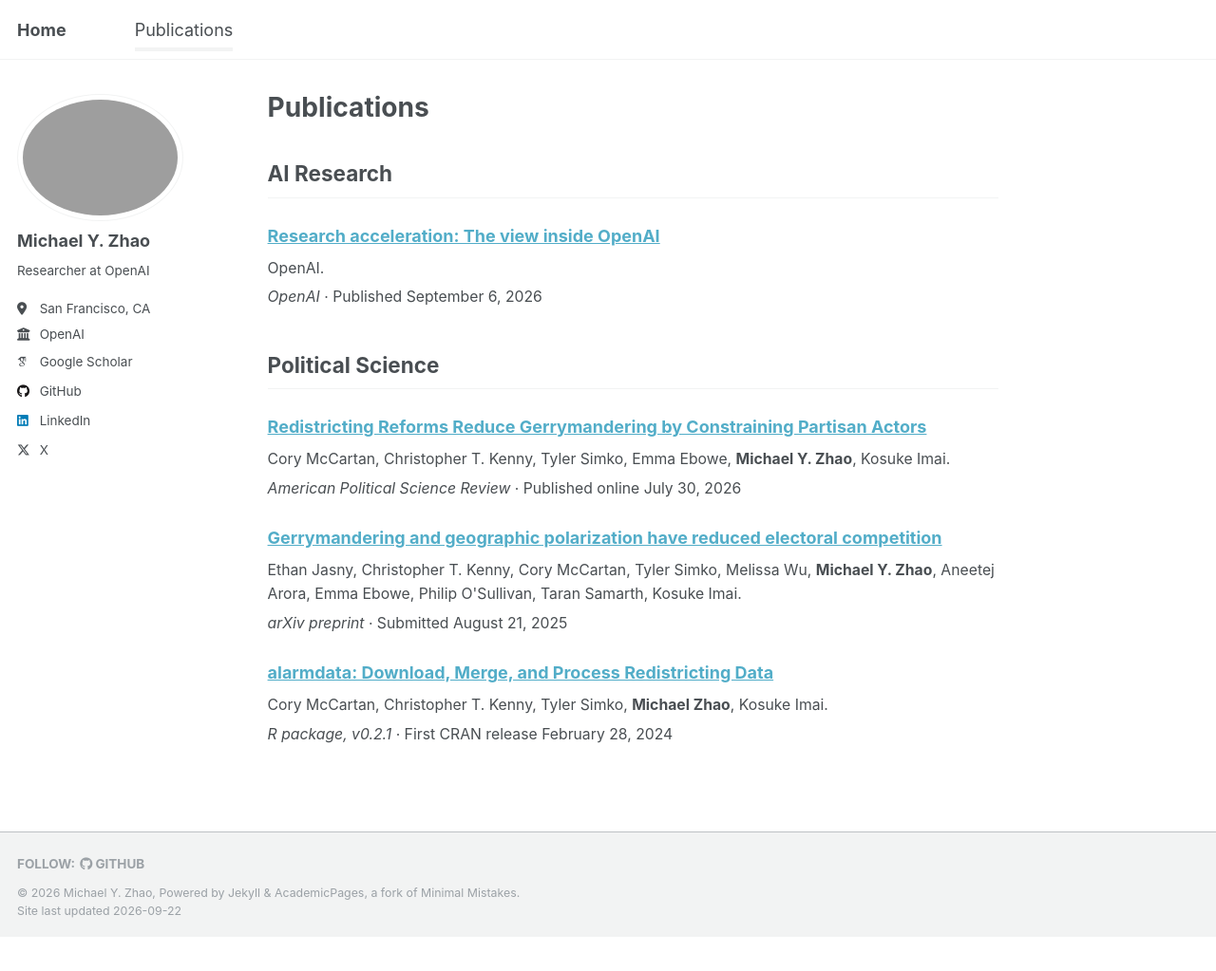
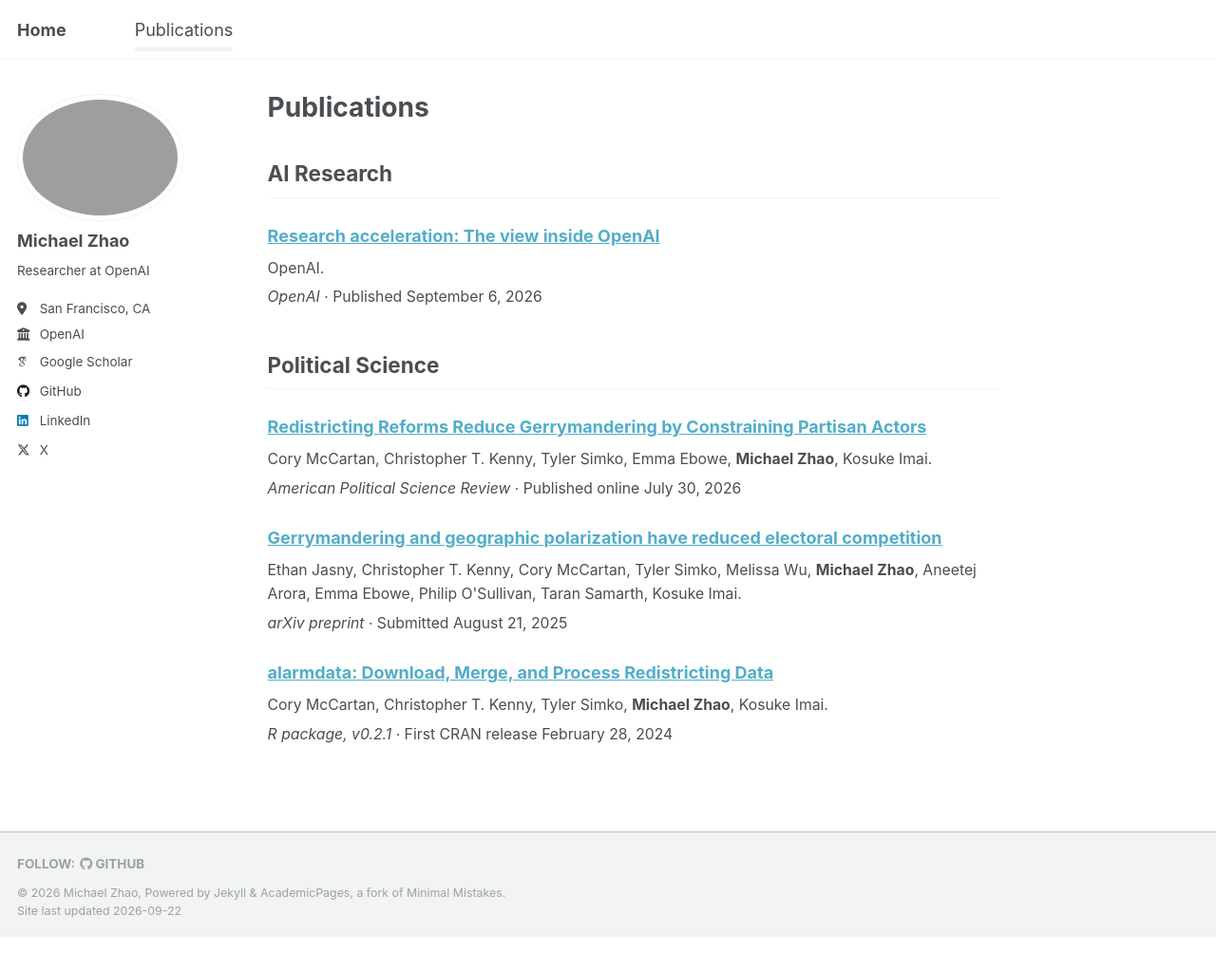
Before and after one commit to mzhao80/website, a Jekyll site: the page built from _pages/publications.html, in a window 1280 px wide and 1023 px high. Shown: the whole window at 95% size. Built offline with Jekyll 4.4.1, drawn with Linux system fonts in a browser that asks for light colours; some web fonts are replaced; a script that is not in the unit is left out.

Commit message:
Display name as Michael Zhao

```diff
--- a/_config.yml
+++ b/_config.yml
@@ -11,8 +11,8 @@ locale                   : "en-US"
 site_theme               : "light"
 title                    : "Home"
 title_separator          : "-"
-name                     : &name "Michael Y. Zhao"
-description              : &description "Michael Y. Zhao is a Researcher at OpenAI working on RSI metrics, based in San Francisco, CA."
+name                     : &name "Michael Zhao"
+description              : &description "Michael Zhao is a Researcher at OpenAI working on RSI metrics, based in San Francisco, CA."
 url                      : https://www.michaelyzhao.com # the base hostname & protocol for your site e.g. "https://[your GitHub username].github.io" or if you already have some other page hosted on Github then use "https://[your GitHub username].github.io/[Your Repo Name]"
 baseurl                  : "" # the subpath of your site, e.g. "/blog"
 repository               : "mzhao80/website"
@@ -23,7 +23,7 @@ repository               : "mzhao80/website"
 author:
   # Biographic information
   avatar           : "michael-headshot-2026.png"
-  name             : "Michael Y. Zhao"
+  name             : "Michael Zhao"
   pronouns         : # example: "she/her"
   bio              : "Researcher at OpenAI"
   location         : "San Francisco, CA"
--- a/_pages/publications.html
+++ b/_pages/publications.html
@@ -12,7 +12,7 @@ author_profile: true
   {% for work in works %}
   <article class="publication">
     <h3 class="publication__title"><a href="{{ work.url }}">{{ work.title | escape }}</a></h3>
-    <p class="publication__authors">{% for author in work.authors %}{% if author == 'Michael Y. Zhao' or author == 'Michael Zhao' %}<strong>{{ author | escape }}</strong>{% else %}{{ author | escape }}{% endif %}{% unless forloop.last %}, {% endunless %}{% endfor %}.</p>
+    <p class="publication__authors">{% for author in work.authors %}{% if author == 'Michael Y. Zhao' or author == 'Michael Zhao' %}<strong>{{ site.author.name | escape }}</strong>{% else %}{{ author | escape }}{% endif %}{% unless forloop.last %}, {% endunless %}{% endfor %}.</p>
     <p class="publication__details"><em>{{ work.venue | escape }}</em> &middot; {{ work.date_label }} <time datetime="{{ work.date | date: '%Y-%m-%d' }}">{{ work.date | date: '%B %-d, %Y' }}</time></p>
   </article>
   {% endfor %}
```
